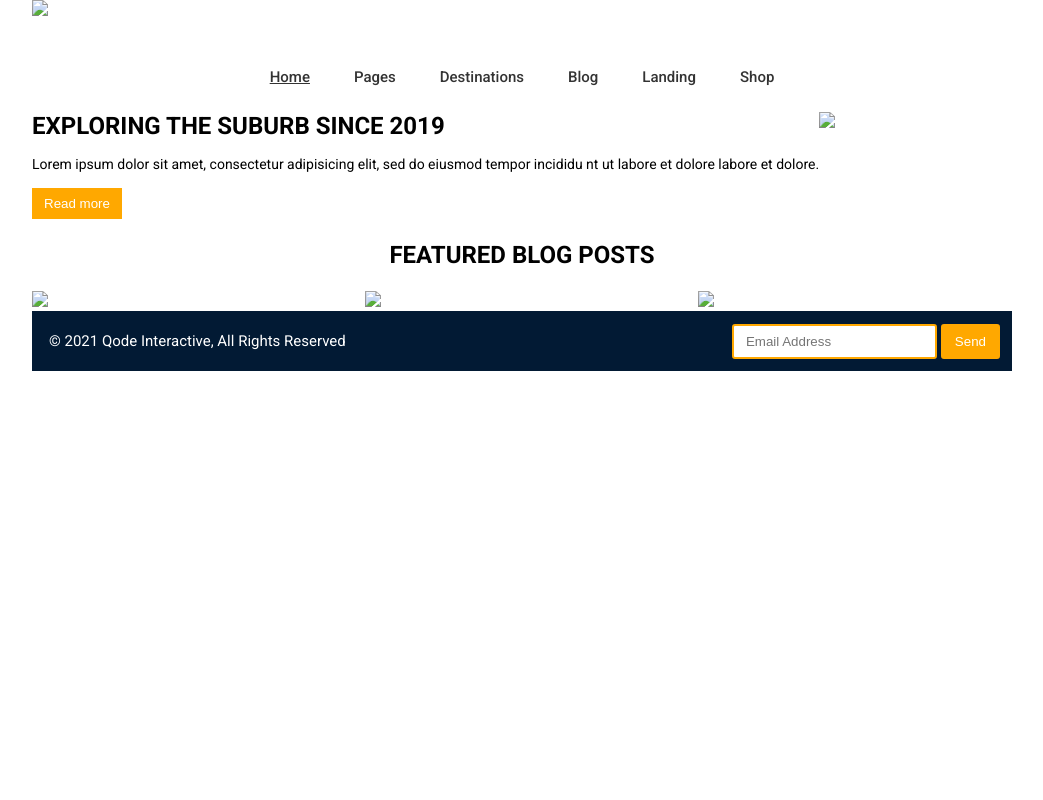
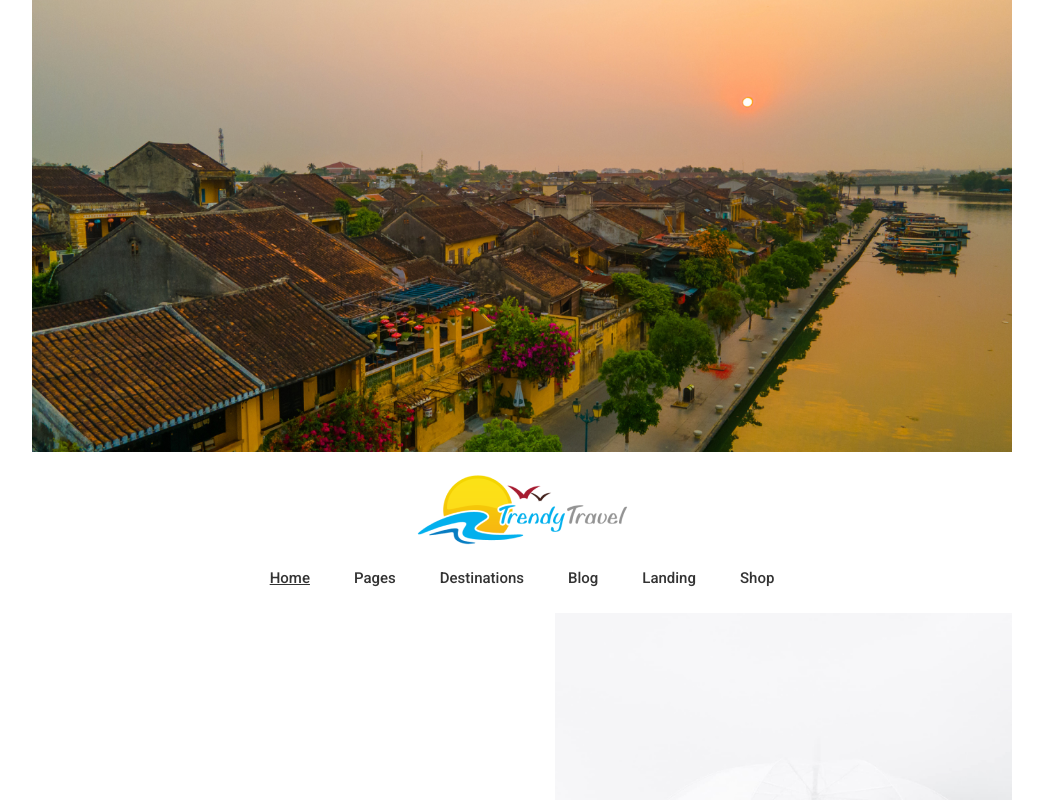
Before and after one commit to NguyenTranNhatHuy/advertising-pages, a plain HTML site: page index.html in a window 1280 px wide. Shown: the top 800 px of the page, without its empty margins (118-1161 px from the left). Drawn offline with Linux system fonts and the light colour scheme; the site is published under a folder, as on GitHub Pages, so addresses that start at the root find nothing.

Commit message:
upload source code

```diff
--- a/index.html
+++ b/index.html
@@ -10,11 +10,11 @@
 <body>
     <div class="container">
         <header>
-            <img src="/img/banner.jpg" width="100%">
+            <img src="img/banner.jpg" width="100%">
         </header>
 
         <section class="logo">
-            <img src="/img/logo.png" alt="">
+            <img src="img/logo.png" alt="">
         </section>
 
         <nav>
@@ -39,7 +39,7 @@
                 </div>
 
                 <div class="post-img">
-                    <img src="/img/img1.jpg" width="100%">
+                    <img src="img/img1.jpg" width="100%">
                 </div>
             </div>
 
@@ -47,7 +47,7 @@
                 <h2>FEATURED BLOG POSTS</h2>
                 <div class="product-list">
                     <div class="product-item">
-                        <img src="/img/trip1.jpg" width="100%">
+                        <img src="img/trip1.jpg" width="100%">
                         <div class="product-detail">
                             <h3>BANFF NATIONAL PARK</h3>
                             <span class="product-price">
@@ -58,7 +58,7 @@
                     </div>
 
                     <div class="product-item">
-                        <img src="/img/trip2.jpg" width="100%">
+                        <img src="img/trip2.jpg" width="100%">
                         <div class="product-detail">
                             <h3>BANFF NATIONAL PARK</h3>
                             <span class="product-price">
@@ -69,7 +69,7 @@
                     </div>
 
                     <div class="product-item">
-                        <img src="/img/trip3.jpg" width="100%">
+                        <img src="img/trip3.jpg" width="100%">
                         <div class="product-detail">
                             <h3>BANFF NATIONAL PARK</h3>
                             <span class="product-price">
```
